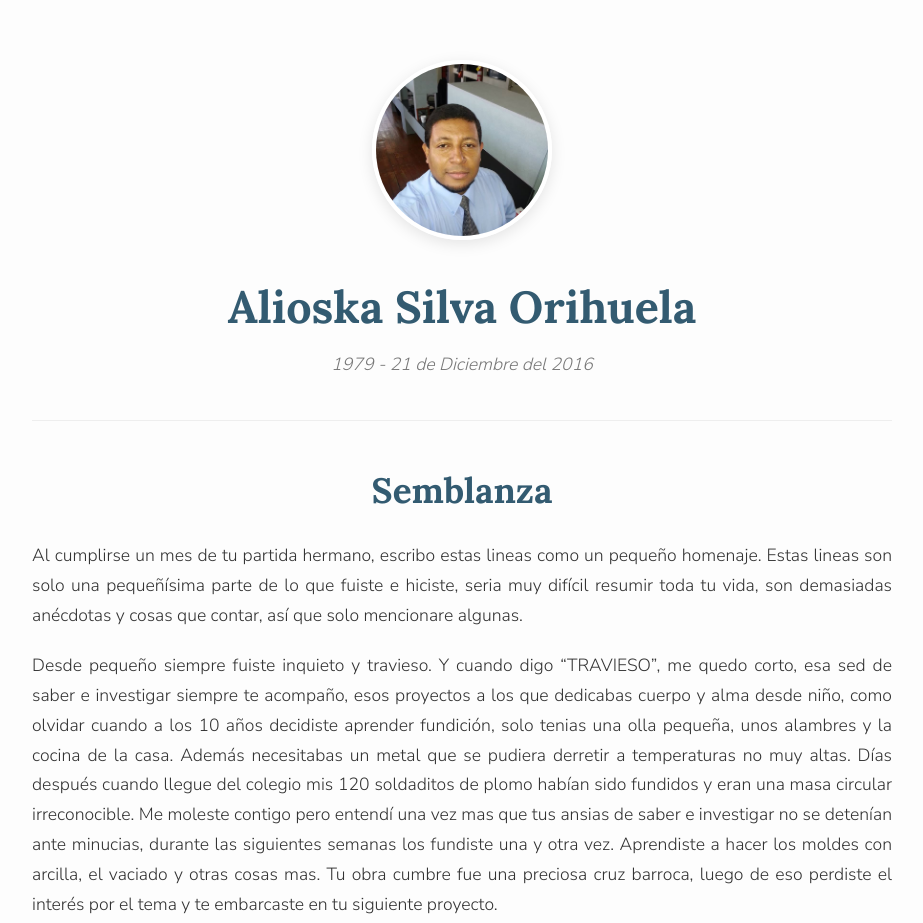
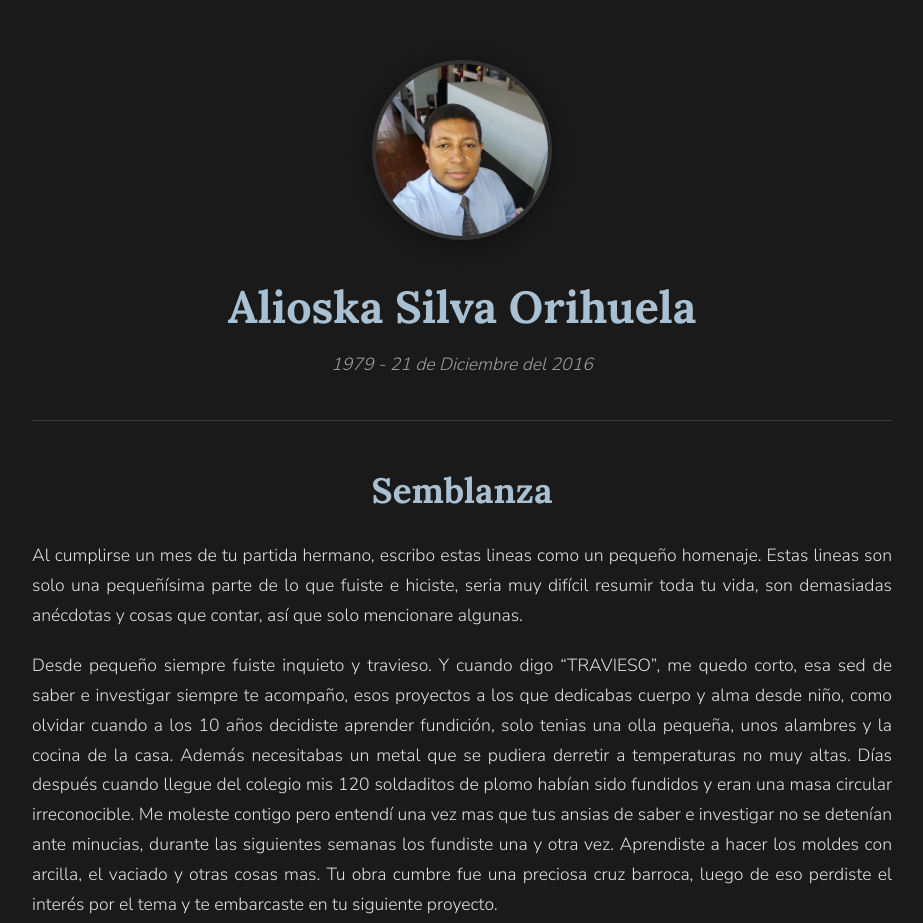
Before and after one commit to lsilva-datacperu/repo_alioska, a plain HTML site: page index.html in a window 1280 px wide. Shown: the top 923 px of the page, without its empty margins (178-1101 px from the left). Drawn offline with Linux system fonts and the light colour scheme.

Commit message:
Add files via upload

```diff
--- a/estilos.css
+++ b/estilos.css
@@ -11,8 +11,11 @@ html {
 
 body {
     font-family: 'Nunito Sans', Arial, sans-serif;
-    background-color: #fdfdfd;
-    color: #333;
+    /* * CAMBIOS PRINCIPALES:
+     * Fondo oscuro y color de texto claro
+     */
+    background-color: #1a1a1a; /* Un gris muy oscuro, casi negro */
+    color: #e0e0e0;           /* Un gris muy claro para el texto principal */
     line-height: 1.7;
     font-weight: 300;
 }
@@ -26,7 +29,10 @@ body {
 h1, h2 {
     font-family: 'Lora', 'Times New Roman', serif;
     font-weight: 700;
-    color: #335b71; /* Un azul profundo y sereno */
+    /* * CAMBIO:
+     * Color de título claro y elegante
+     */
+    color: #a8c0d1; /* Un azul pálido y sereno */
     margin-bottom: 20px;
 }
 
@@ -34,16 +40,22 @@ h1, h2 {
 .hero {
     text-align: center;
     padding: 40px 0;
-    border-bottom: 1px solid #eee;
+    /* * CAMBIO:
+     * Borde inferior más oscuro
+     */
+    border-bottom: 1px solid #3a3a3a;
 }
 
 .hero-image {
     width: 180px;
     height: 180px;
     object-fit: cover;
-    border-radius: 50%; /* Imagen de perfil circular */
-    border: 4px solid #fff;
-    box-shadow: 0 4px 15px rgba(0, 0, 0, 0.1);
+    border-radius: 50%;
+    /* * CAMBIOS:
+     * Borde de foto y sombra adaptados al fondo oscuro
+     */
+    border: 4px solid #333; /* Borde oscuro */
+    box-shadow: 0 4px 20px rgba(0, 0, 0, 0.4);
     margin-bottom: 20px;
 }
 
@@ -54,7 +66,10 @@ h1, h2 {
 
 .hero .dates {
     font-size: 1.1rem;
-    color: #777;
+    /* * CAMBIO:
+     * Color de texto secundario más claro
+     */
+    color: #a0a0a0;
     font-style: italic;
 }
 
@@ -71,7 +86,11 @@ h1, h2 {
 .semblanza p {
     font-size: 1.1rem;
     margin-bottom: 20px;
-    text-align: justify; /* Justificamos el texto para un look elegante */
+    text-align: justify;
+    /* * CAMBIO:
+     * Aseguramos un color de lectura cómodo
+     */
+    color: #e0e0e0;
 }
 
 /* Galería de Fotos */
@@ -86,7 +105,6 @@ h1, h2 {
 
 .gallery-grid {
     display: grid;
-    /* Cuadrícula responsive: 3 columnas en grande, 2 en mediano, 1 en pequeño */
     grid-template-columns: repeat(auto-fit, minmax(250px, 1fr));
     gap: 15px;
 }
@@ -96,41 +114,48 @@ h1, h2 {
     height: 300px;
     object-fit: cover;
     border-radius: 8px;
-    box-shadow: 0 2px 8px rgba(0, 0, 0, 0.1);
+    /* * CAMBIO:
+     * Sombra más sutil para el modo oscuro
+     */
+    box-shadow: 0 2px 8px rgba(0, 0, 0, 0.3);
     transition: transform 0.3s ease, box-shadow 0.3s ease;
 }
 
 .gallery-grid img:hover {
-    transform: scale(1.03); /* Efecto sutil al pasar el mouse */
-    box-shadow: 0 4px 15px rgba(0, 0, 0, 0.2);
+    transform: scale(1.03);
+    /* * CAMBIO:
+     * Efecto 'glow' (brillo) sutil al pasar el mouse
+     */
+    box-shadow: 0 4px 15px rgba(255, 255, 255, 0.1);
 }
 
 /* Pie de página */
 footer {
     text-align: center;
     padding: 30px 0;
-    border-top: 1px solid #eee;
-    color: #888;
+    /* * CAMBIO:
+     * Borde superior oscuro y color de texto
+     */
+    border-top: 1px solid #3a3a3a;
+    color: #999;
     font-style: italic;
 }
 
-/* --- Animaciones --- */
+/* --- Animaciones (Sin cambios) --- */
 
-/* Estado inicial (oculto) */
 .hidden {
     opacity: 0;
     transform: translateY(30px);
     transition: opacity 0.8s ease-out, transform 0.8s ease-out;
 }
 
-/* Estado final (visible) */
 .show {
     opacity: 1;
     transform: translateY(0);
 }
 
 
-/* --- Responsividad para móviles --- */
+/* --- Responsividad para móviles (Sin cambios) --- */
 @media (max-width: 600px) {
     .hero h1 {
         font-size: 2rem;
```
